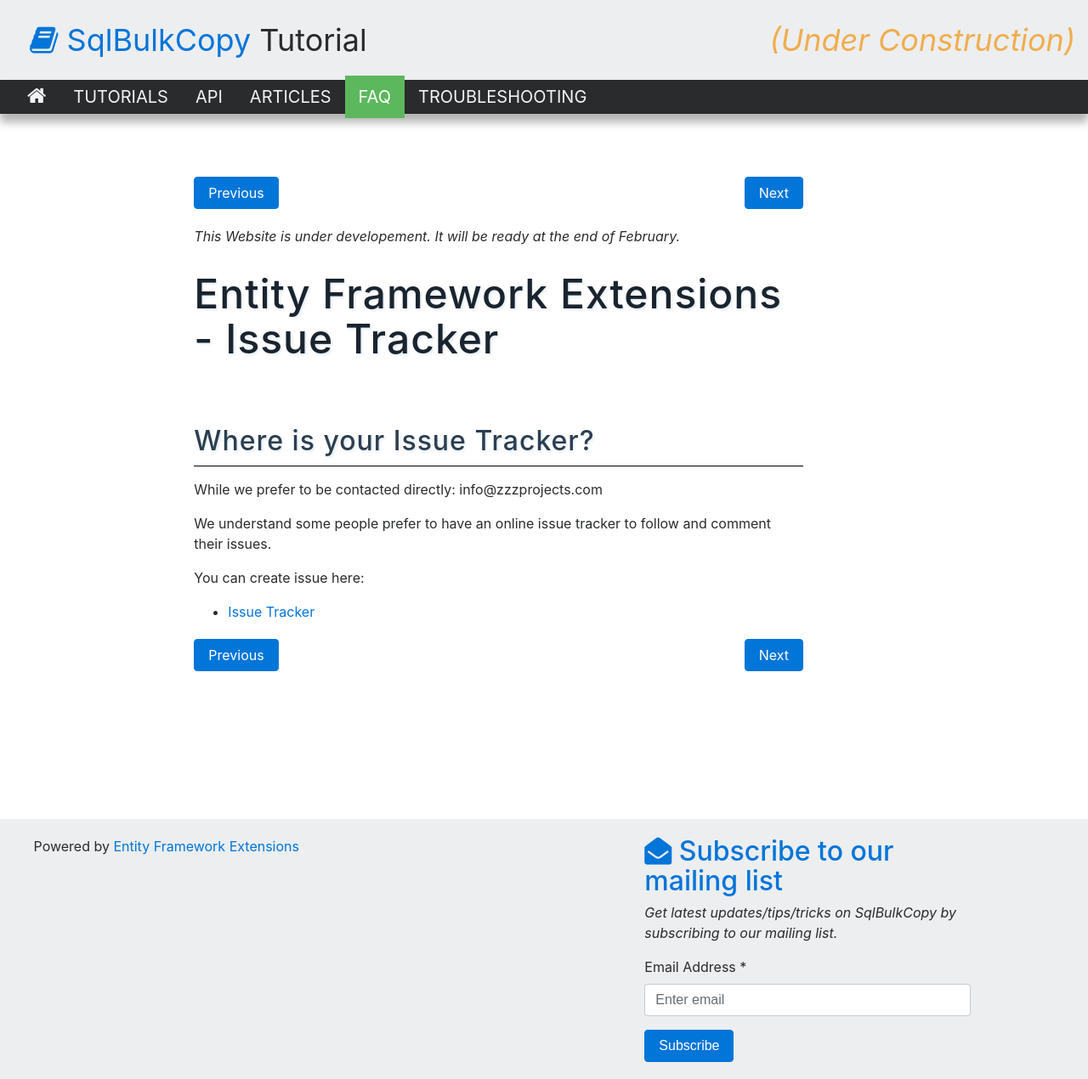
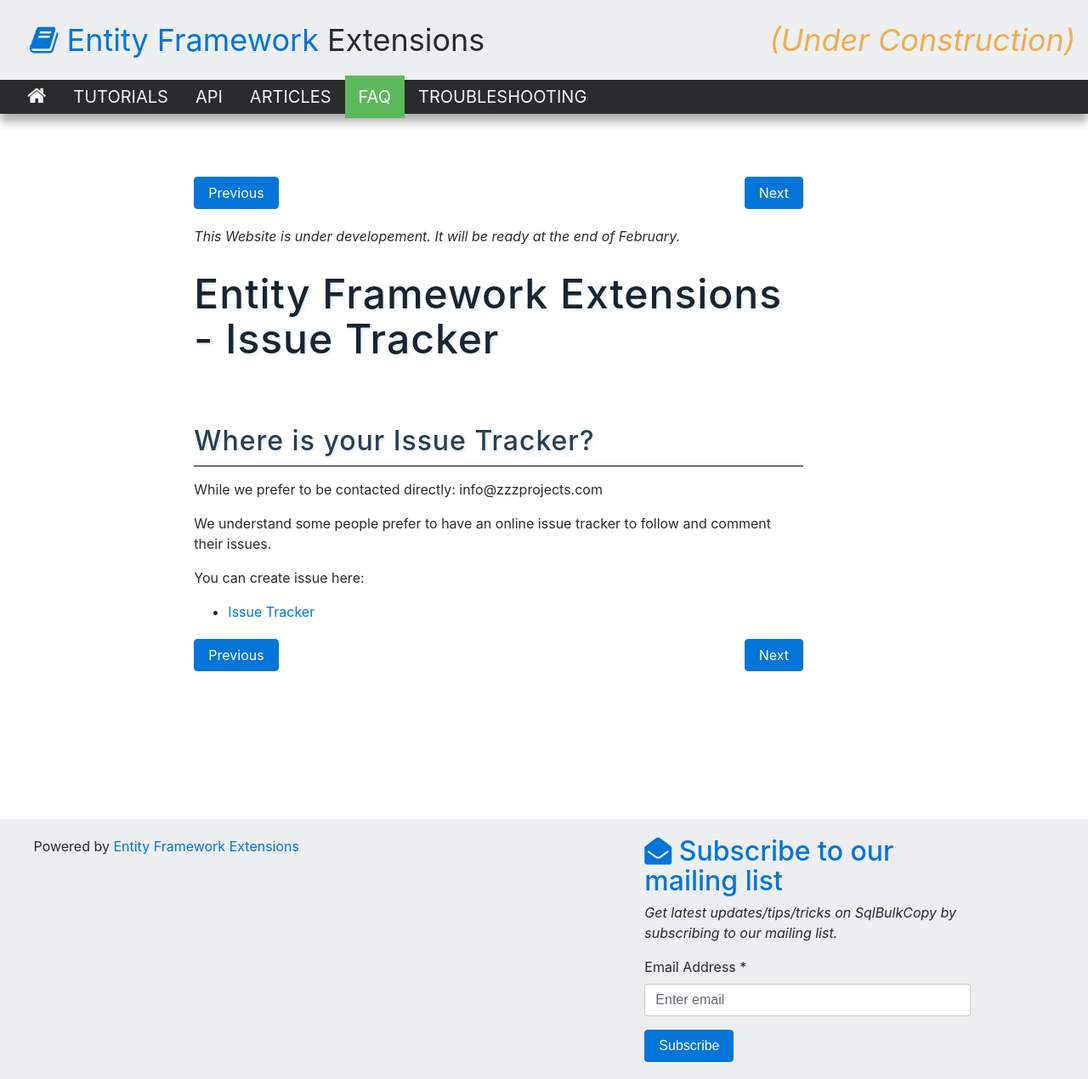
Before and after one commit to zzzprojects/EntityFramework-Extensions, a Jekyll site: the page built from docs/pages/faq/issue-tracker.md, in a window 1280 px wide. Shown: the whole page at 85% size. Built offline with Jekyll 4.4.1, drawn with Linux system fonts in a browser that asks for light colours; nearby versions of some CDN libraries.

Commit message:
Update default.html

```diff
--- a/docs/_layouts/default.html
+++ b/docs/_layouts/default.html
@@ -26,10 +26,10 @@
 			<div class="header-brand row">
 				<div class="col-sm-8">
 					<span class="header-brand-color-1 text-primary">
-						<i class="fa fa-book" aria-hidden="true"></i>&nbsp;SqlBulkCopy
+						<i class="fa fa-book" aria-hidden="true"></i>&nbsp;Entity Framework
 					</span>
 					<span class="header-brand-color-2">
-						Tutorial
+						Extensions
 					</span>
 				</div>
 				<div class="col-sm-4 font-italic text-right text-warning hidden-md-down">
```
